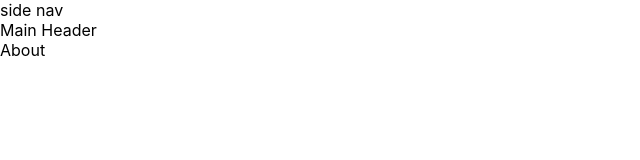
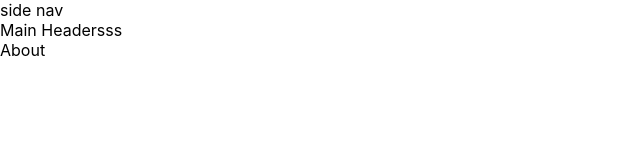
Before and after one commit to trucane/Portfolio, a React (Create React App) app: page /about in a window 1280 px wide. Shown: the top 160 px of the page, without its empty margins (0-640 px from the left). Built offline with nearby package versions, Linux system fonts and the light colour scheme.

Commit message:
Henry: yarn build

```diff
--- a/src/Navigation/MainHeader.tsx
+++ b/src/Navigation/MainHeader.tsx
@@ -8,7 +8,7 @@ export const MainHeaderContainer = () => {
 
     return(
         <div className="main-header-container">
-            Main Header
+            Main Headersss
         </div>
     )
 }
```
